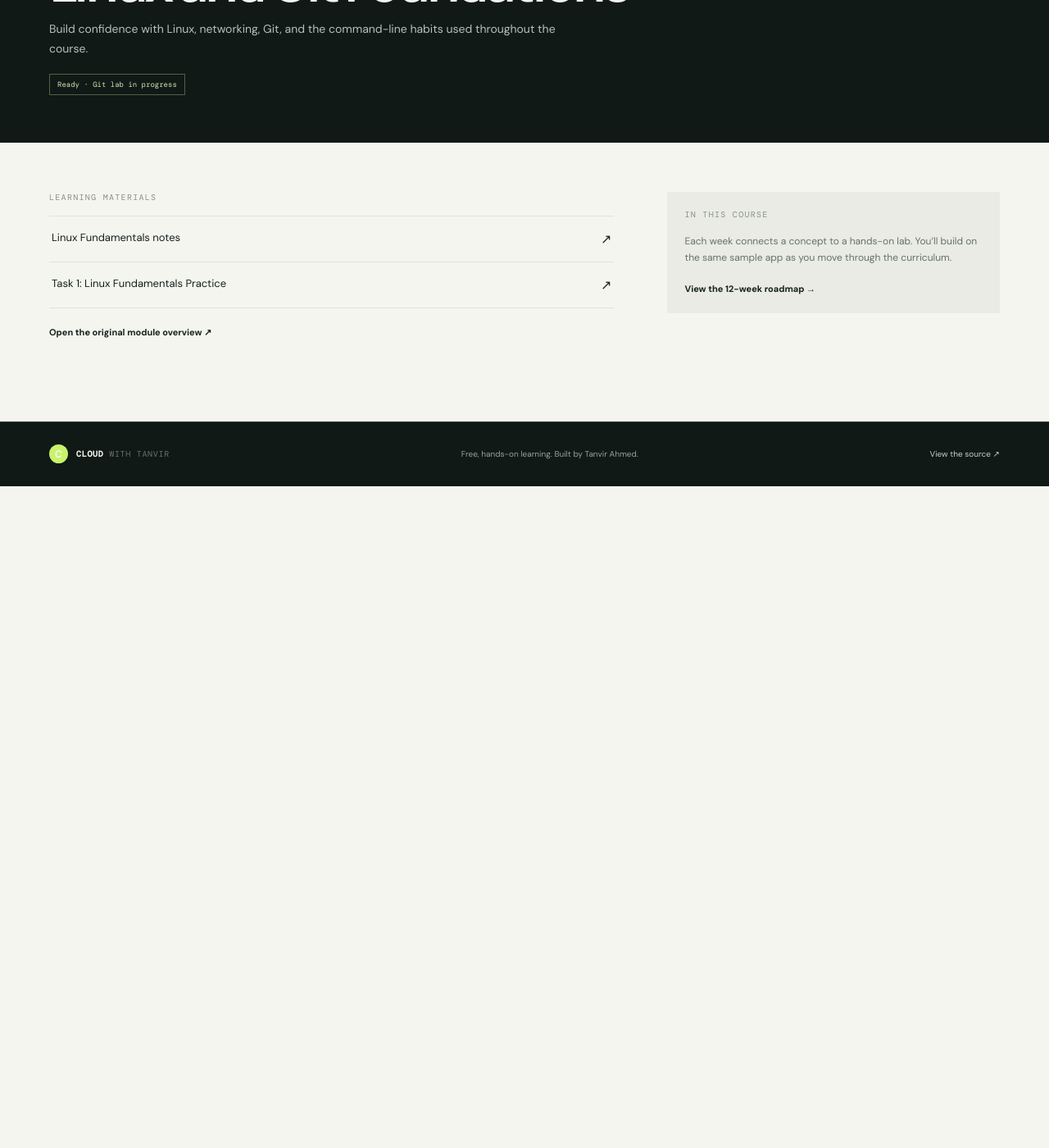
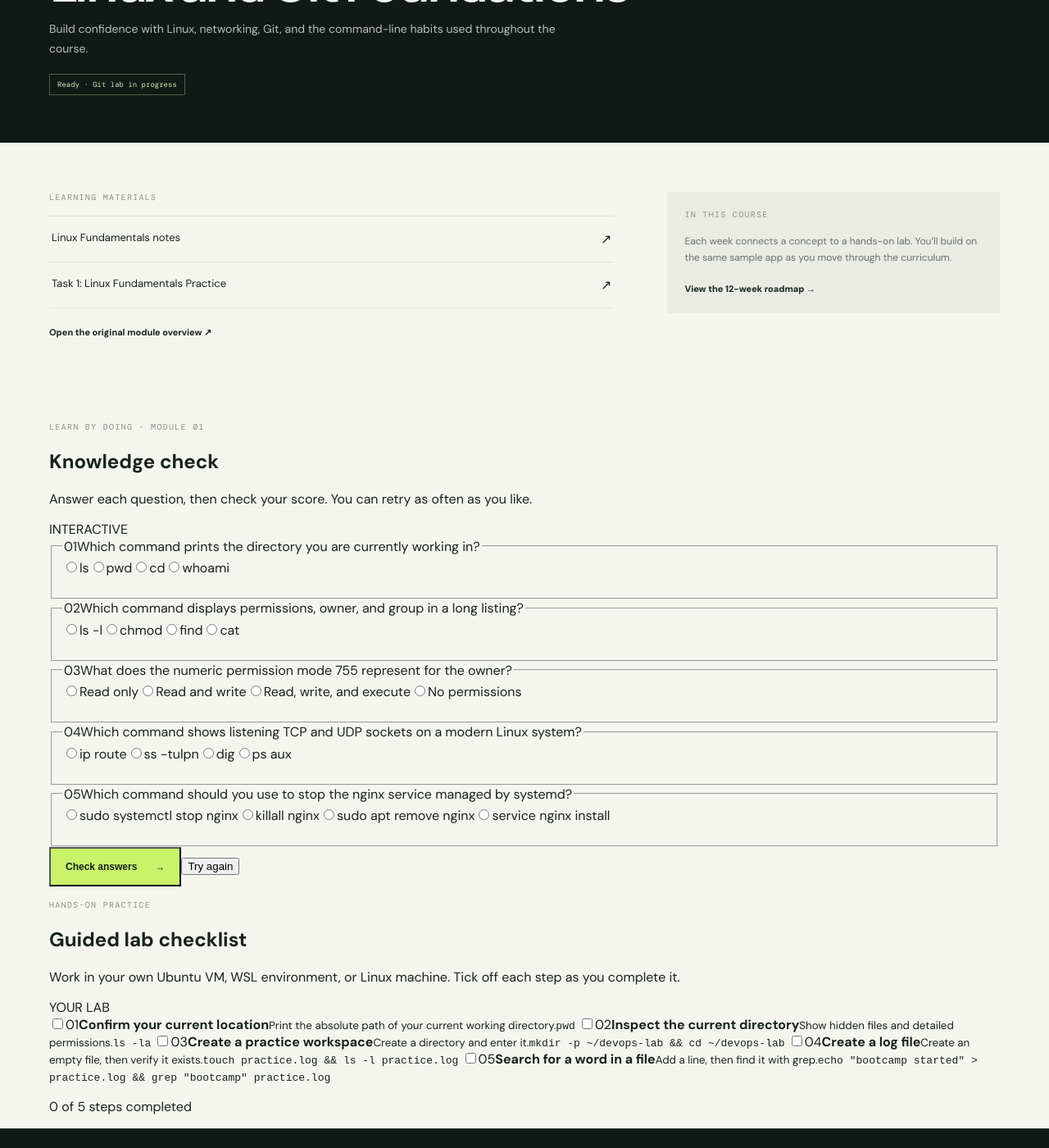
Before and after one commit to cloudwithtanvir/DevOps-bootcamp, a Jekyll site: the page built from 01-Linux-Foundations/index.html, in a window 1280 px wide and 1400 px high, scrolled down 273 px. Shown: the whole window at 82% size. Built offline with Jekyll 4.4.1, drawn with Linux system fonts in a browser that asks for light colours; before the commit the page ends 900 px from its top, so only the background shows below that.

Commit message:
Publish interactive lesson template: 01-Linux-Foundations/index.html

```diff
--- a/01-Linux-Foundations/index.html
+++ b/01-Linux-Foundations/index.html
@@ -11,4 +11,36 @@ materials:
     file: notes.md
   - label: "Task 1: Linux Fundamentals Practice"
     file: task-1-linux-practice.md
+interactive_quiz:
+  - question: Which command prints the directory you are currently working in?
+    options: ["ls", "pwd", "cd", "whoami"]
+    answer: "pwd"
+  - question: Which command displays permissions, owner, and group in a long listing?
+    options: ["ls -l", "chmod", "find", "cat"]
+    answer: "ls -l"
+  - question: What does the numeric permission mode 755 represent for the owner?
+    options: ["Read only", "Read and write", "Read, write, and execute", "No permissions"]
+    answer: "Read, write, and execute"
+  - question: Which command shows listening TCP and UDP sockets on a modern Linux system?
+    options: ["ip route", "ss -tulpn", "dig", "ps aux"]
+    answer: "ss -tulpn"
+  - question: Which command should you use to stop the nginx service managed by systemd?
+    options: ["sudo systemctl stop nginx", "killall nginx", "sudo apt remove nginx", "service nginx install"]
+    answer: "sudo systemctl stop nginx"
+interactive_steps:
+  - title: Confirm your current location
+    detail: Print the absolute path of your current working directory.
+    command: pwd
+  - title: Inspect the current directory
+    detail: Show hidden files and detailed permissions.
+    command: ls -la
+  - title: Create a practice workspace
+    detail: Create a directory and enter it.
+    command: mkdir -p ~/devops-lab && cd ~/devops-lab
+  - title: Create a log file
+    detail: Create an empty file, then verify it exists.
+    command: touch practice.log && ls -l practice.log
+  - title: Search for a word in a file
+    detail: Add a line, then find it with grep.
+    command: echo "bootcamp started" > practice.log && grep "bootcamp" practice.log
 ---
```
